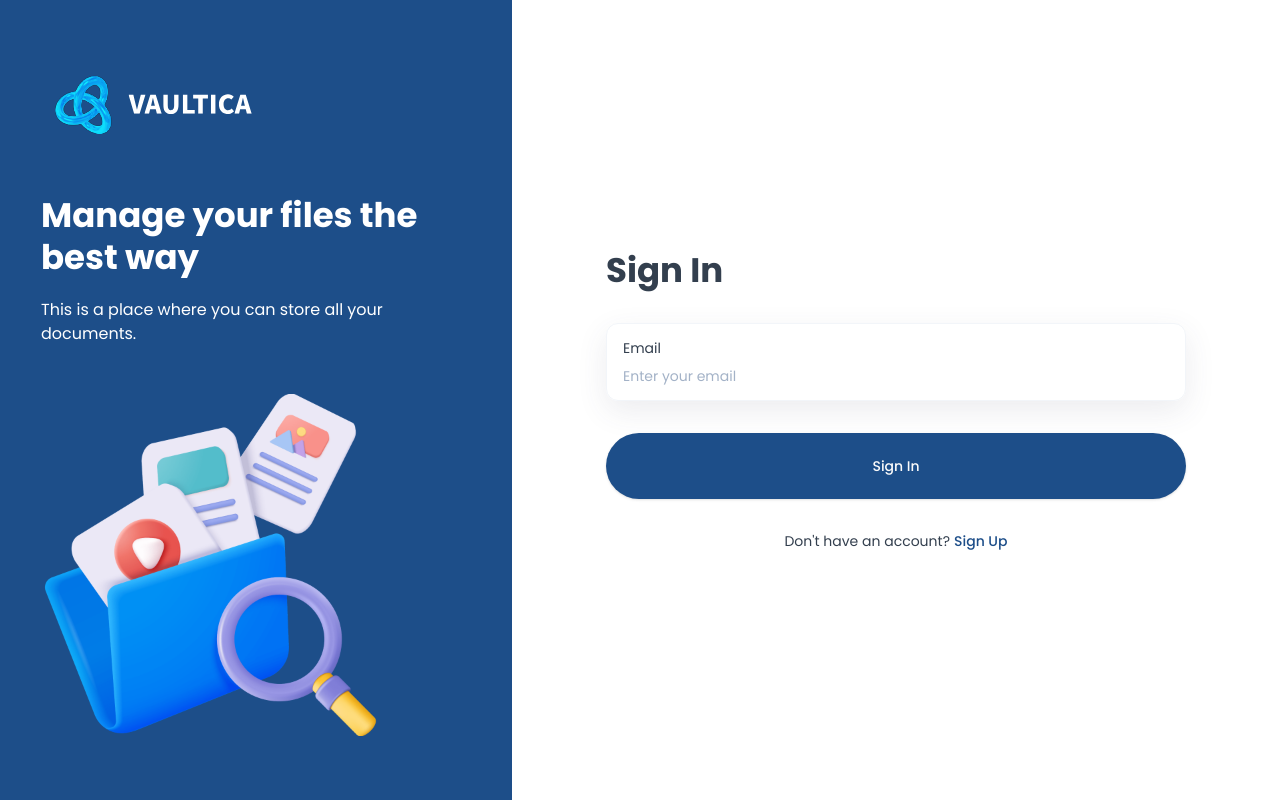
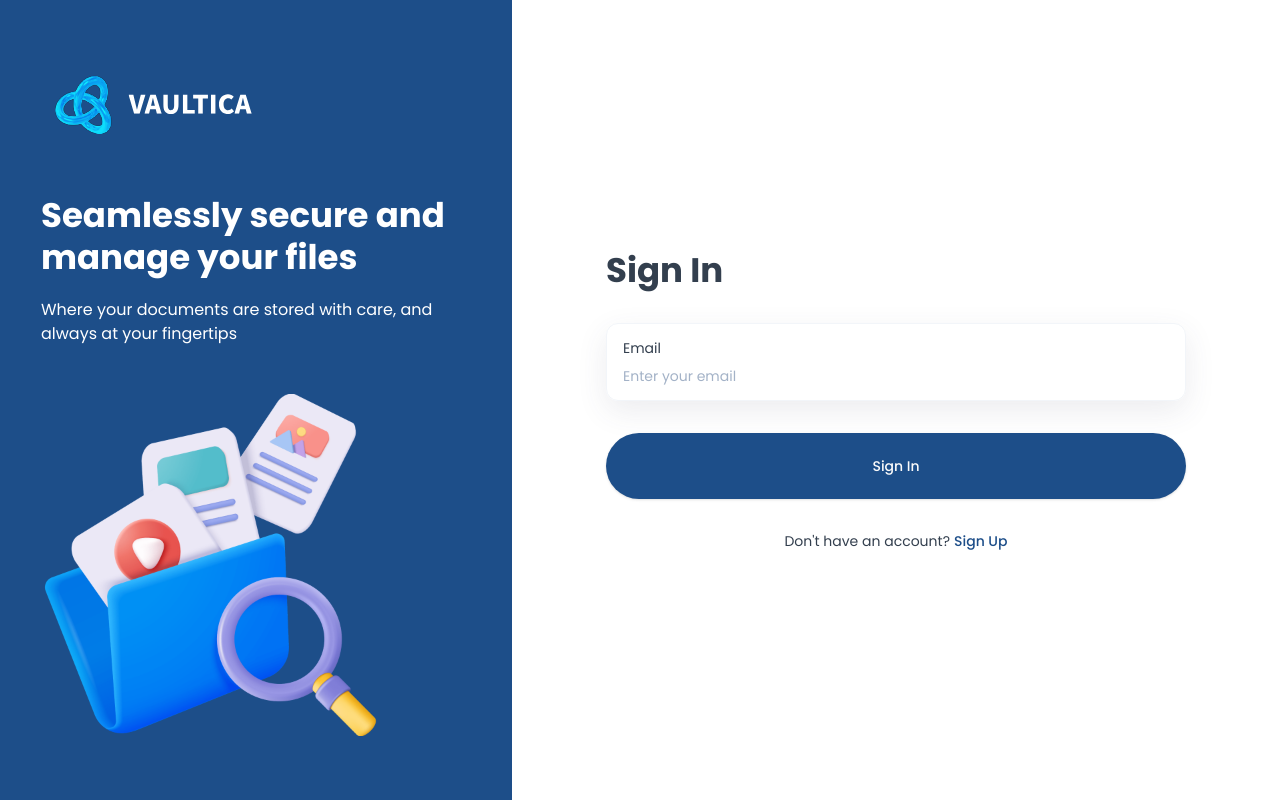
Before and after one commit to Thesiddemigod/vaultica, a Next.js app: page /sign-in in a window 1280 px wide. Built offline with nearby package versions, Linux system fonts and the light colour scheme; no server answers.

Commit message:
Update layout.tsx

```diff
--- a/app/(auth)/layout.tsx
+++ b/app/(auth)/layout.tsx
@@ -15,9 +15,9 @@ const Layout = ({ children }: { children: React.ReactNode }) => {
           />
 
           <div className="space-y-5 text-white">
-            <h1 className="h1">Manage your files the best way</h1>
+            <h1 className="h1">Seamlessly secure and manage your files</h1>
             <p className="body-1">
-              This is a place where you can store all your documents.
+            Where your documents are stored with care, and always at your fingertips
             </p>
           </div>
           <Image
```
